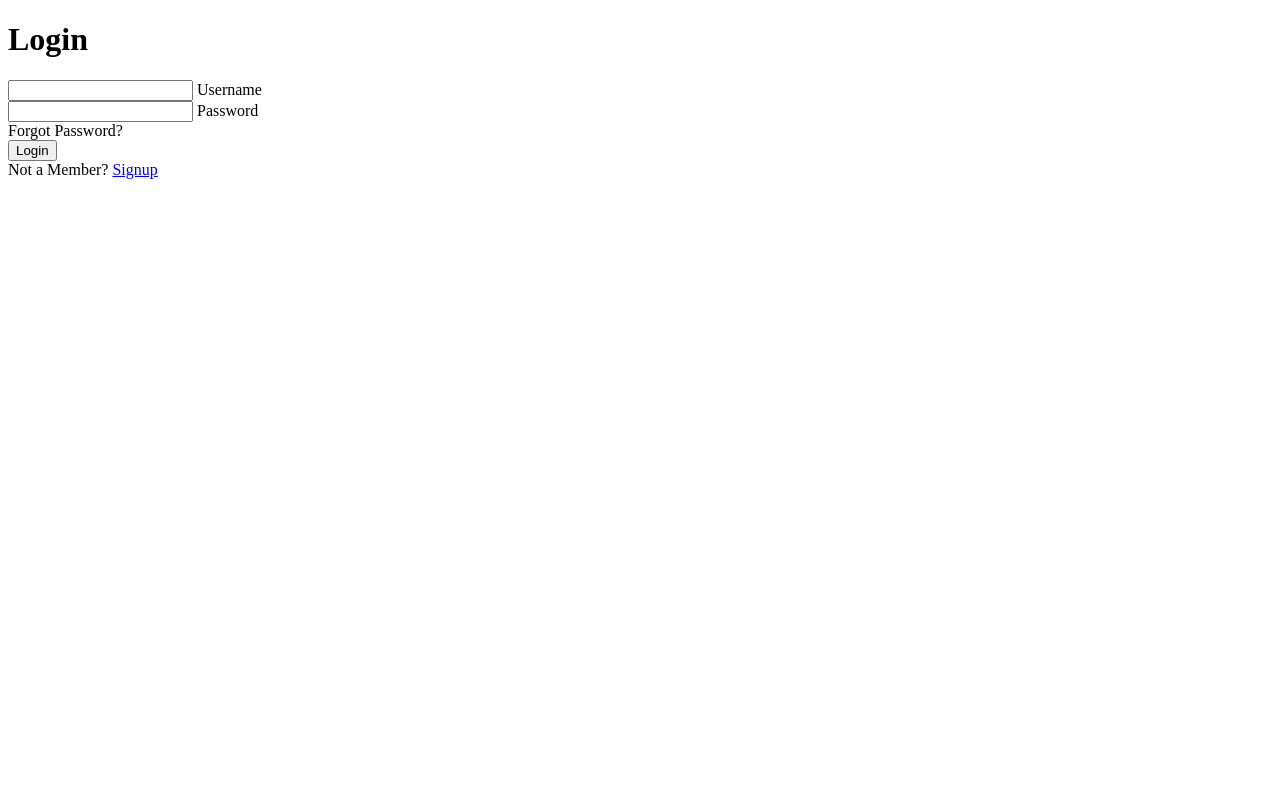
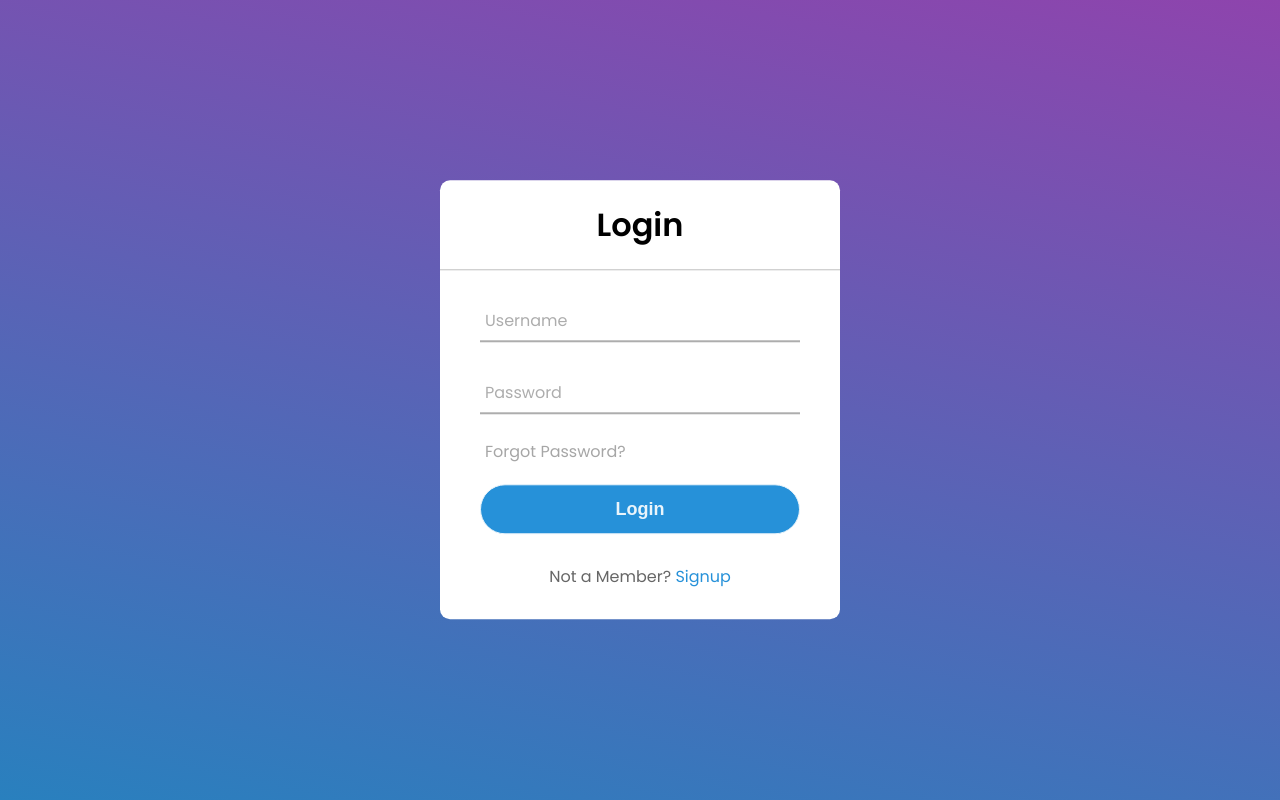
Before and after one commit to Indicgamer/learning-git, a plain HTML site: page loginpage.html in a window 1280 px wide. Drawn offline with Linux system fonts and the light colour scheme.

Commit message:
changes in loginpage.html

```diff
--- a/loginpage.html
+++ b/loginpage.html
@@ -4,6 +4,7 @@
     <meta charset="UTF-8" />
     <meta http-equiv="X-UA-Compatible" content="IE=edge" />
     <meta name="viewport" content="width=device-width, initial-scale=1.0" />
+    <link rel="stylesheet" href="login.css" />
     <title>Login</title>
   </head>
   <body>
@@ -11,14 +12,15 @@
       <h1>Login</h1>
       <form method="post">
         <div class="txt_field">
-          <input type="text" required /> <label>Username</label>
+          <input type="text" required /> <span></span><label>Username</label>
         </div>
         <div class="txt_field">
-          <input type="password" required /> <label>Password</label>
+          <input type="password" required /> <span></span
+          ><label>Password</label>
         </div>
         <div class="pass">Forgot Password?</div>
         <input type="submit" value="Login" />
-        <div class="signup_linl">
+        <div class="signup_link">
           Not a Member?
           <a href="#">Signup</a>
         </div>
```
